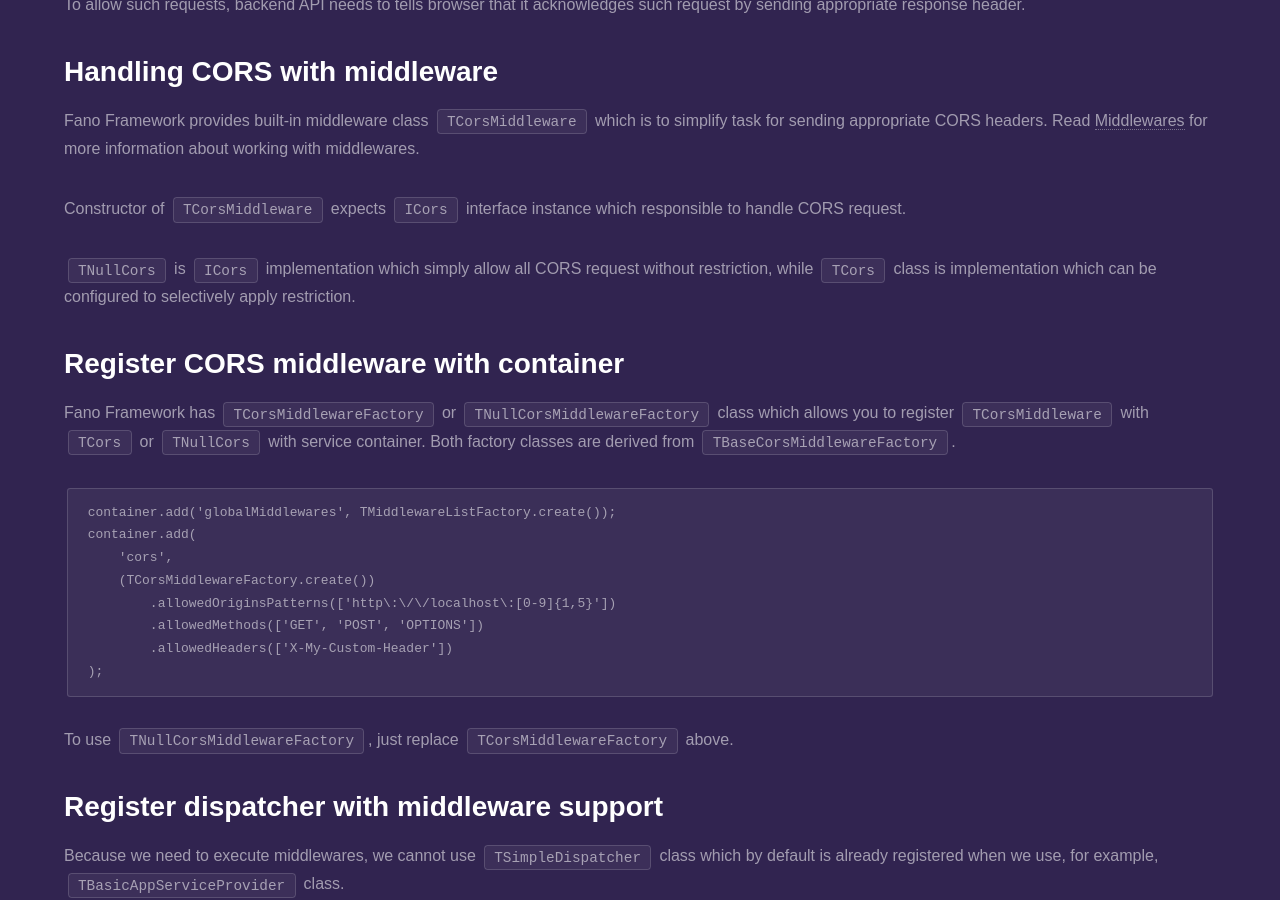
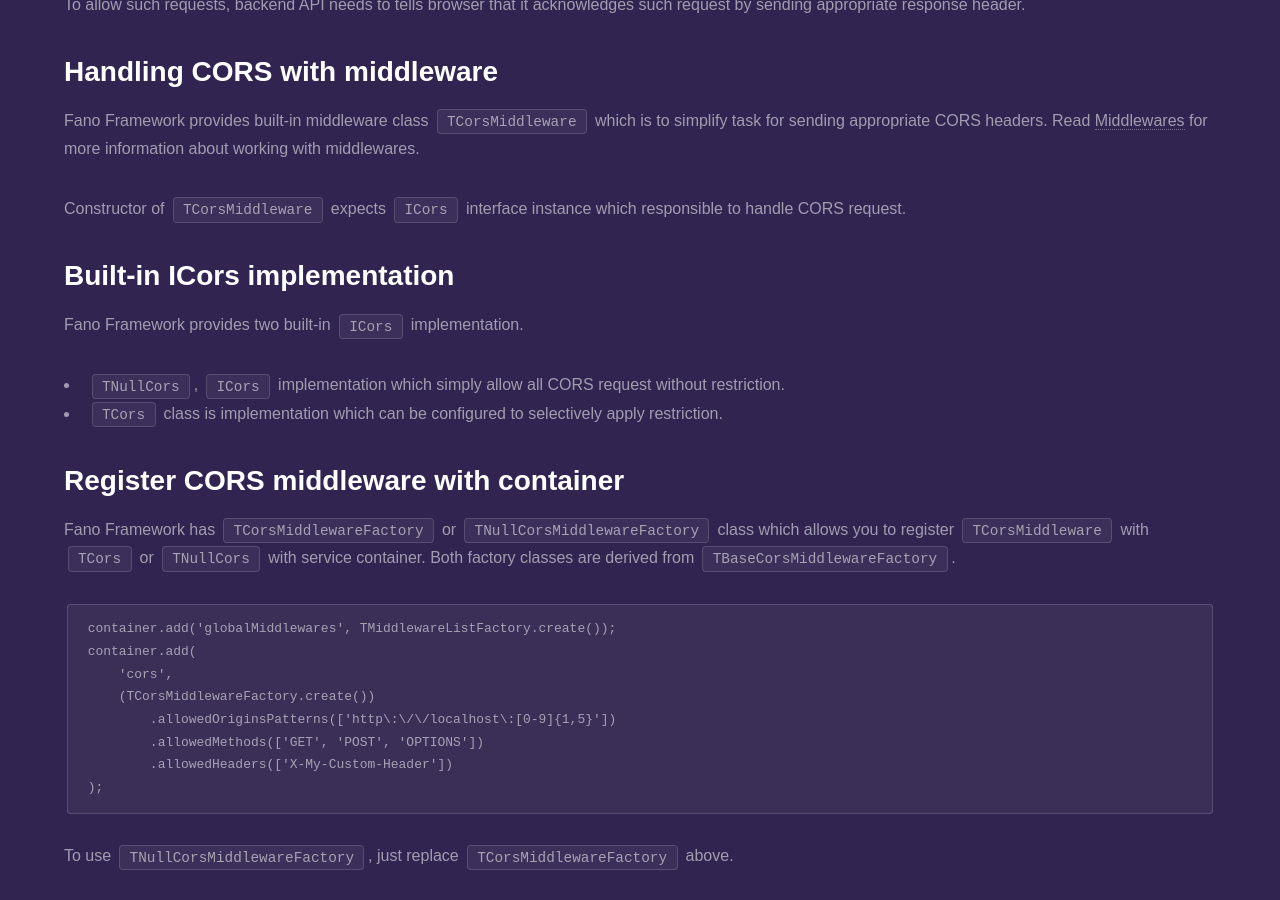
Before and after one commit to fanoframework/fanoframework.github.io, a Jekyll site: the page built from security/handling-cors/index.md, in a window 1280 px wide and 900 px high, scrolled down 507 px. Built offline with Jekyll 4.4.1, drawn with Linux system fonts in a browser that asks for light colours; our own code applies the rules of GitHub Pages for plain Markdown files.

Commit message:
improve readability of available ICors implementation

```diff
--- a/security/handling-cors/index.md
+++ b/security/handling-cors/index.md
@@ -22,7 +22,11 @@
 
 Constructor of `TCorsMiddleware` expects `ICors` interface instance which responsible to handle CORS request.
 
-`TNullCors` is `ICors` implementation which simply allow all CORS request without restriction, while `TCors` class is implementation which can be configured to selectively apply restriction.
+## Built-in ICors implementation
+
+Fano Framework provides two built-in `ICors` implementation.
+- `TNullCors`, `ICors` implementation which simply allow all CORS request without restriction.
+- `TCors` class is implementation which can be configured to selectively apply restriction.
 
 ## Register CORS middleware with container
 
```
